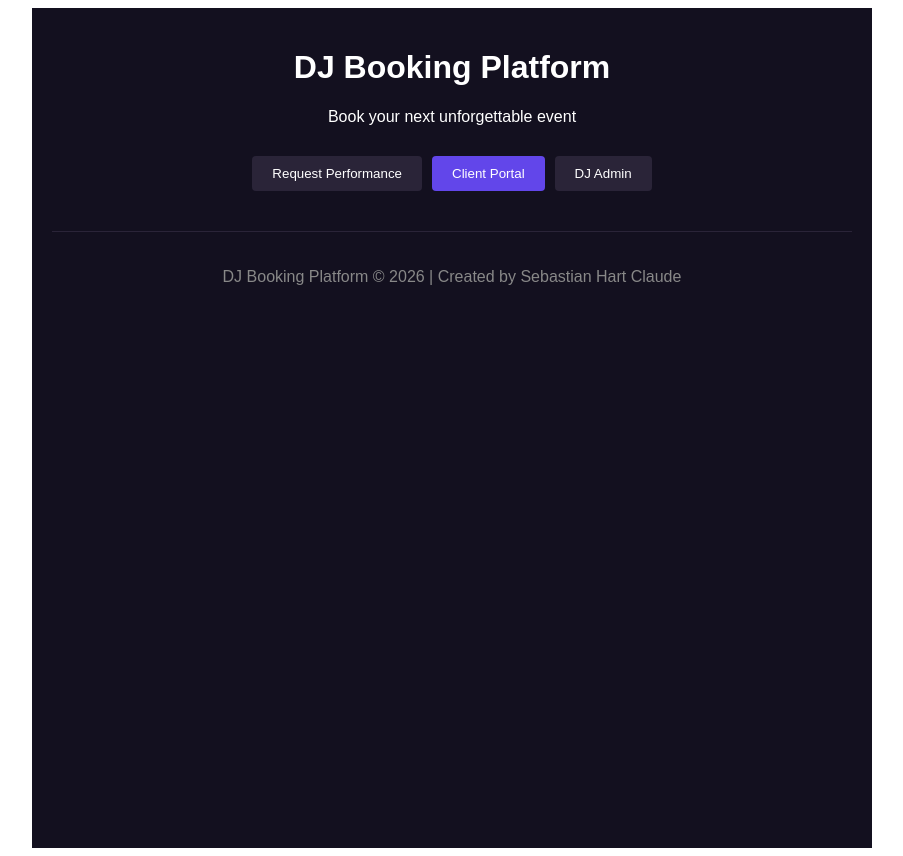
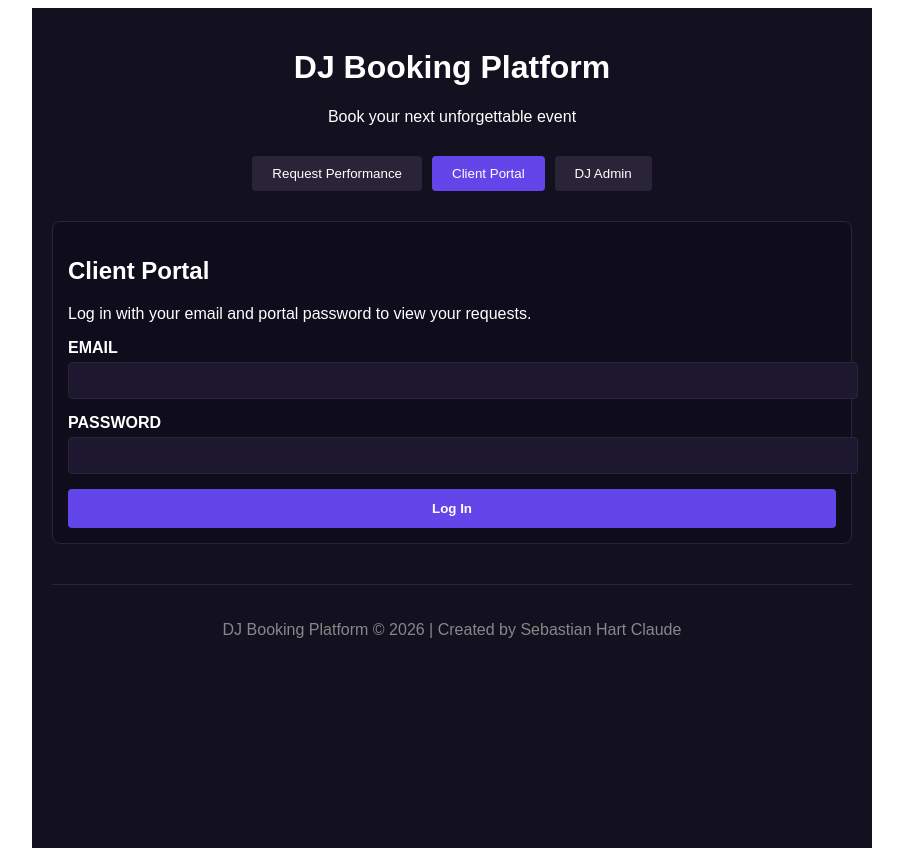
Before and after one commit to Sebastian199887/dj-booking-platform-, a React (Create React App) app in the folder frontend/: page / in a window 1280 px wide. Both pictures are taken after a click on the button "Client Portal". Shown: the whole page, without its empty margins (188-1091 px from the left). Built offline with nearby package versions, Linux system fonts and the light colour scheme.

Commit message:
Add client and DJ login functionality

```diff
--- a/frontend/src/App.js
+++ b/frontend/src/App.js
@@ -17,7 +17,38 @@ function App() {
   const [loading, setLoading] = useState(false);
   const [message, setMessage] = useState('');
 
-  // Additional states for bookings list, DJ login, etc. can go here
+  const [clientLoginEmail, setClientLoginEmail] = useState('');
+  const [clientLoginPassword, setClientLoginPassword] = useState('');
+  const [myBookings, setMyBookings] = useState([]);
+
+  const [djEmail, setDjEmail] = useState('');
+  const [djPassword, setDjPassword] = useState('');
+  const [allBookings, setAllBookings] = useState([]);
+
+  const fetchMyBookings = async (targetEmail) => {
+    try {
+      const res = await fetch(`${API_BASE}/api/bookings/my-requests?email=${encodeURIComponent(targetEmail)}`);
+      const data = await res.json();
+      if (Array.isArray(data)) setMyBookings(data);
+    } catch (err) {
+      console.error("Error loading client bookings:", err);
+    }
+  };
+
+  const fetchAllBookings = async () => {
+    try {
+      const res = await fetch(`${API_BASE}/api/dj/bookings`);
+      const data = await res.json();
+      if (Array.isArray(data)) setAllBookings(data);
+    } catch (err) {
+      console.error("Error loading DJ bookings:", err);
+    }
+  };
+
+  useEffect(() => {
+    if (clientEmail) fetchMyBookings(clientEmail);
+    if (isDjLoggedIn) fetchAllBookings();
+  }, [clientEmail, isDjLoggedIn]);
 
   const handleBookingSubmit = async (e) => {
     e.preventDefault();
@@ -60,6 +91,50 @@ function App() {
     }
   };
 
+  const handleClientLogin = async (e) => {
+    e.preventDefault();
+    try {
+      const res = await fetch(`${API_BASE}/api/clients/login`, {
+        method: 'POST',
+        headers: { 'Content-Type': 'application/json' },
+        body: JSON.stringify({ email: clientLoginEmail, password: clientLoginPassword })
+      });
+      const data = await res.json();
+      if (res.ok) {
+        localStorage.setItem('clientEmail', clientLoginEmail);
+        setClientEmail(clientLoginEmail);
+        fetchMyBookings(clientLoginEmail);
+        setMessage('Logged in successfully!');
+      } else {
+        setMessage(data.error || 'Login failed');
+      }
+    } catch (err) {
+      setMessage('Server connection error');
+    }
+  };
+
+  const handleDjLogin = async (e) => {
+    e.preventDefault();
+    try {
+      const res = await fetch(`${API_BASE}/api/dj/login`, {
+        method: 'POST',
+        headers: { 'Content-Type': 'application/json' },
+        body: JSON.stringify({ email: djEmail, password: djPassword })
+      });
+      const data = await res.json();
+      if (res.ok) {
+        localStorage.setItem('djLoggedIn', 'true');
+        setIsDjLoggedIn(true);
+        fetchAllBookings();
+        setMessage('DJ Logged in successfully!');
+      } else {
+        setMessage(data.error || 'DJ Login failed');
+      }
+    } catch (err) {
+      setMessage('Server connection error');
+    }
+  };
+
   const bookingItemStyle = {
     backgroundColor: '#0f0c1b',
     padding: '15px',
@@ -96,12 +171,12 @@ function App() {
         </button>
       </div>
 
+      {message && <p style={{ padding: '10px', backgroundColor: '#2a2438', borderRadius: '4px', textAlign: 'center', marginBottom: '20px' }}>{message}</p>}
+
       {activeTab === 'book' && (
         <div style={bookingItemStyle}>
           <h2>Request Performance & Create Account</h2>
           <p>Submit your event request below. Setting a password creates your account so you can track and manage your application.</p>
-
-          {message && <p style={{ padding: '10px', backgroundColor: '#2a2438', borderRadius: '4px' }}>{message}</p>}
 
           <form onSubmit={handleBookingSubmit}>
             <div style={{ marginBottom: '15px' }}>
@@ -195,7 +270,118 @@ function App() {
         </div>
       )}
 
-      {/* Footer with Creator Credit */}
+      {activeTab === 'client' && (
+        <div style={bookingItemStyle}>
+          <h2>Client Portal</h2>
+          {!clientEmail ? (
+            <form onSubmit={handleClientLogin}>
+              <p>Log in with your email and portal password to view your requests.</p>
+              <div style={{ marginBottom: '15px' }}>
+                <label style={{ display: 'block', marginBottom: '5px', fontWeight: 'bold' }}>EMAIL</label>
+                <input
+                  type="email"
+                  value={clientLoginEmail}
+                  onChange={(e) => setClientLoginEmail(e.target.value)}
+                  required
+                  style={{ width: '100%', padding: '10px', borderRadius: '4px', border: '1px solid #2a2438', backgroundColor: '#1d1730', color: '#fff' }}
+                />
+              </div>
+              <div style={{ marginBottom: '15px' }}>
+                <label style={{ display: 'block', marginBottom: '5px', fontWeight: 'bold' }}>PASSWORD</label>
+                <input
+                  type="password"
+                  value={clientLoginPassword}
+                  onChange={(e) => setClientLoginPassword(e.target.value)}
+                  required
+                  style={{ width: '100%', padding: '10px', borderRadius: '4px', border: '1px solid #2a2438', backgroundColor: '#1d1730', color: '#fff' }}
+                />
+              </div>
+              <button type="submit" style={{ width: '100%', padding: '12px', backgroundColor: '#6246ea', color: '#fff', border: 'none', borderRadius: '4px', fontWeight: 'bold', cursor: 'pointer' }}>
+                Log In
+              </button>
+            </form>
+          ) : (
+            <div>
+              <p>Logged in as: <strong>{clientEmail}</strong></p>
+              <button
+                onClick={() => { localStorage.removeItem('clientEmail'); setClientEmail(''); }}
+                style={{ padding: '8px 15px', backgroundColor: '#2a2438', color: '#fff', border: 'none', borderRadius: '4px', cursor: 'pointer', marginBottom: '20px' }}
+              >
+                Log Out
+              </button>
+              <h3>Your Bookings</h3>
+              {myBookings.length === 0 ? (
+                <p>No bookings found.</p>
+              ) : (
+                myBookings.map((b) => (
+                  <div key={b.id} style={{ backgroundColor: '#1d1730', padding: '10px', borderRadius: '4px', marginBottom: '10px' }}>
+                    <p><strong>Event:</strong> {b.event_type} on {b.event_date}</p>
+                    <p><strong>Status:</strong> {b.status}</p>
+                  </div>
+                ))
+              )}
+            </div>
+          )}
+        </div>
+      )}
+
+      {activeTab === 'dj' && (
+        <div style={bookingItemStyle}>
+          <h2>DJ Admin Panel</h2>
+          {!isDjLoggedIn ? (
+            <form onSubmit={handleDjLogin}>
+              <div style={{ marginBottom: '15px' }}>
+                <label style={{ display: 'block', marginBottom: '5px', fontWeight: 'bold' }}>DJ EMAIL</label>
+                <input
+                  type="email"
+                  value={djEmail}
+                  onChange={(e) => setDjEmail(e.target.value)}
+                  required
+                  style={{ width: '100%', padding: '10px', borderRadius: '4px', border: '1px solid #2a2438', backgroundColor: '#1d1730', color: '#fff' }}
+                />
+              </div>
+              <div style={{ marginBottom: '15px' }}>
+                <label style={{ display: 'block', marginBottom: '5px', fontWeight: 'bold' }}>PASSWORD</label>
+                <input
+                  type="password"
+                  value={djPassword}
+                  onChange={(e) => setDjPassword(e.target.value)}
+                  required
+                  style={{ width: '100%', padding: '10px', borderRadius: '4px', border: '1px solid #2a2438', backgroundColor: '#1d1730', color: '#fff' }}
+                />
+              </div>
+              <button type="submit" style={{ width: '100%', padding: '12px', backgroundColor: '#6246ea', color: '#fff', border: 'none', borderRadius: '4px', fontWeight: 'bold', cursor: 'pointer' }}>
+                DJ Log In
+              </button>
+            </form>
+          ) : (
+            <div>
+              <button
+                onClick={() => { localStorage.removeItem('djLoggedIn'); setIsDjLoggedIn(false); }}
+                style={{ padding: '8px 15px', backgroundColor: '#2a2438', color: '#fff', border: 'none', borderRadius: '4px', cursor: 'pointer', marginBottom: '20px' }}
+              >
+                Log Out Admin
+              </button>
+              <h3>All Client Bookings</h3>
+              {allBookings.length === 0 ? (
+                <p>No client requests yet.</p>
+              ) : (
+                allBookings.map((b) => (
+                  <div key={b.id} style={{ backgroundColor: '#1d1730', padding: '12px', borderRadius: '6px', marginBottom: '10px' }}>
+                    <p><strong>Name:</strong> {b.full_name}</p>
+                    <p><strong>Email:</strong> {b.email}</p>
+                    <p><strong>Phone:</strong> {b.phone || 'N/A'}</p>
+                    <p><strong>Event:</strong> {b.event_type} on {b.event_date}</p>
+                    <p><strong>Status:</strong> {b.status}</p>
+                  </div>
+                ))
+              )}
+            </div>
+          )}
+        </div>
+      )}
+
+      {/* Creator Credit Footer */}
       <footer style={{ textAlign: 'center', padding: '20px', marginTop: '40px', color: '#888', borderTop: '1px solid #2a2438' }}>
         <p>DJ Booking Platform &copy; 2026 | Created by Sebastian Hart Claude</p>
       </footer>
```
